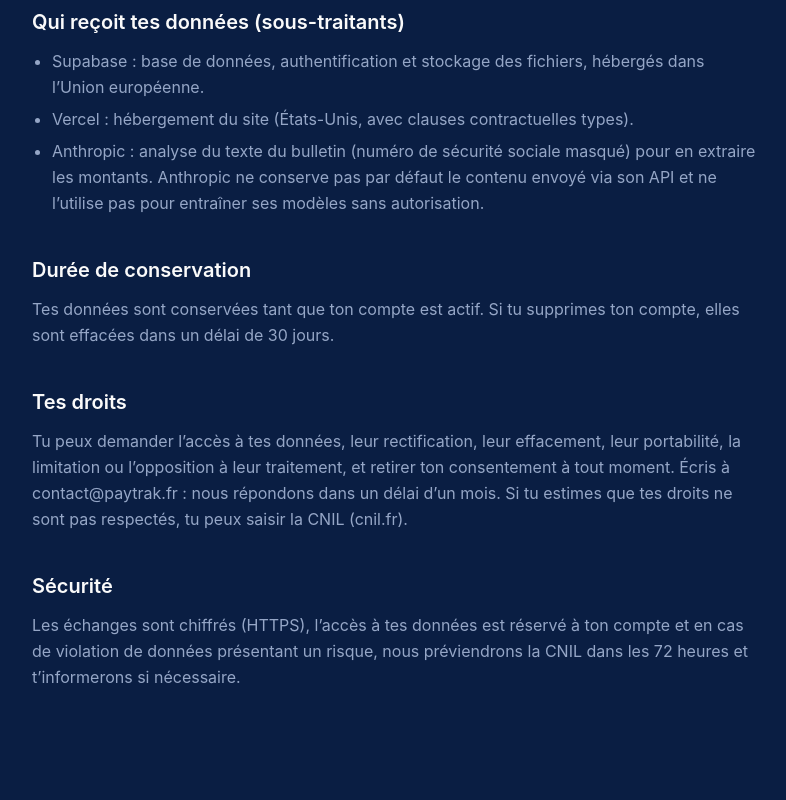
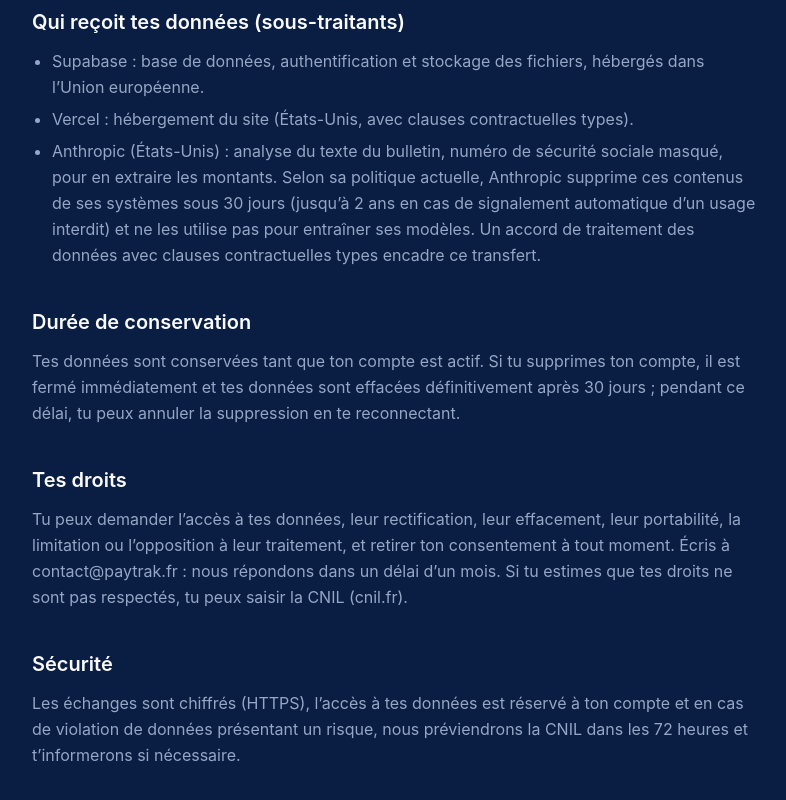
Before and after one commit to baptisterandis-coder/paytrack, a Next.js app: page /confidentialite in a window 1280 px wide. Shown: the part 1159-1959 px from the top of the page, without its empty margins (244-1030 px from the left). Before the commit the page ends 1905 px from the top, so only its background shows below. Built offline with nearby package versions, Linux system fonts and the light colour scheme.

Commit message:
Revise data processing and retention information
Updated the description of data processing by Anthropic and clarified data retention policy.

```diff
--- a/app/confidentialite/page.tsx
+++ b/app/confidentialite/page.tsx
@@ -69,13 +69,14 @@ export default function Confidentialite() {
         <ul className={UL}>
           <li>Supabase : base de données, authentification et stockage des fichiers, hébergés dans l’Union européenne.</li>
           <li>Vercel : hébergement du site (États-Unis, avec clauses contractuelles types).</li>
-          <li>Anthropic : analyse du texte du bulletin (numéro de sécurité sociale masqué) pour en extraire les montants. Anthropic ne conserve pas par défaut le contenu envoyé via son API et ne l’utilise pas pour entraîner ses modèles sans autorisation.</li>
+          <li>Anthropic (États-Unis) : analyse du texte du bulletin, numéro de sécurité sociale masqué, pour en extraire les montants. Selon sa politique actuelle, Anthropic supprime ces contenus de ses systèmes sous 30 jours (jusqu’à 2 ans en cas de signalement automatique d’un usage interdit) et ne les utilise pas pour entraîner ses modèles. Un accord de traitement des données avec clauses contractuelles types encadre ce transfert.</li>
         </ul>
 
         <h2 className={H2}>Durée de conservation</h2>
         <p className={P}>
-          Tes données sont conservées tant que ton compte est actif. Si tu supprimes ton compte, elles sont
-          effacées dans un délai de 30 jours.
+          Tes données sont conservées tant que ton compte est actif. Si tu supprimes ton compte, il est fermé
+          immédiatement et tes données sont effacées définitivement après 30 jours ; pendant ce délai, tu peux
+          annuler la suppression en te reconnectant.
         </p>
 
         <h2 className={H2}>Tes droits</h2>
```
